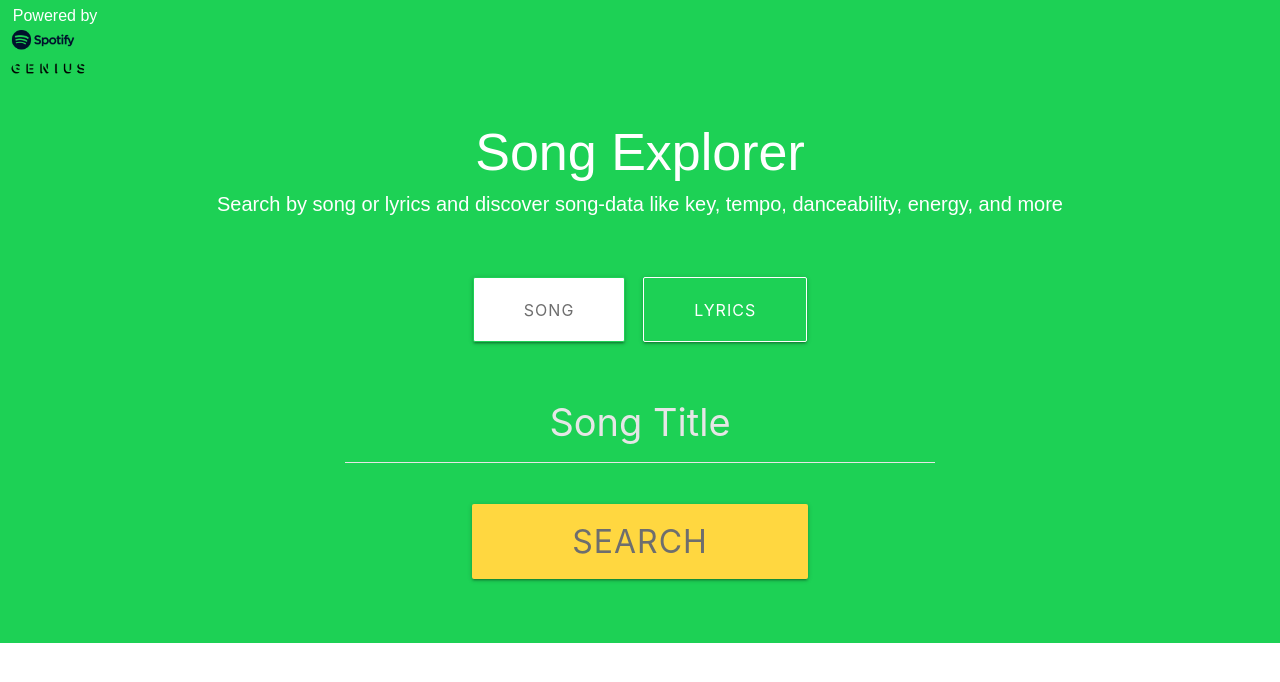
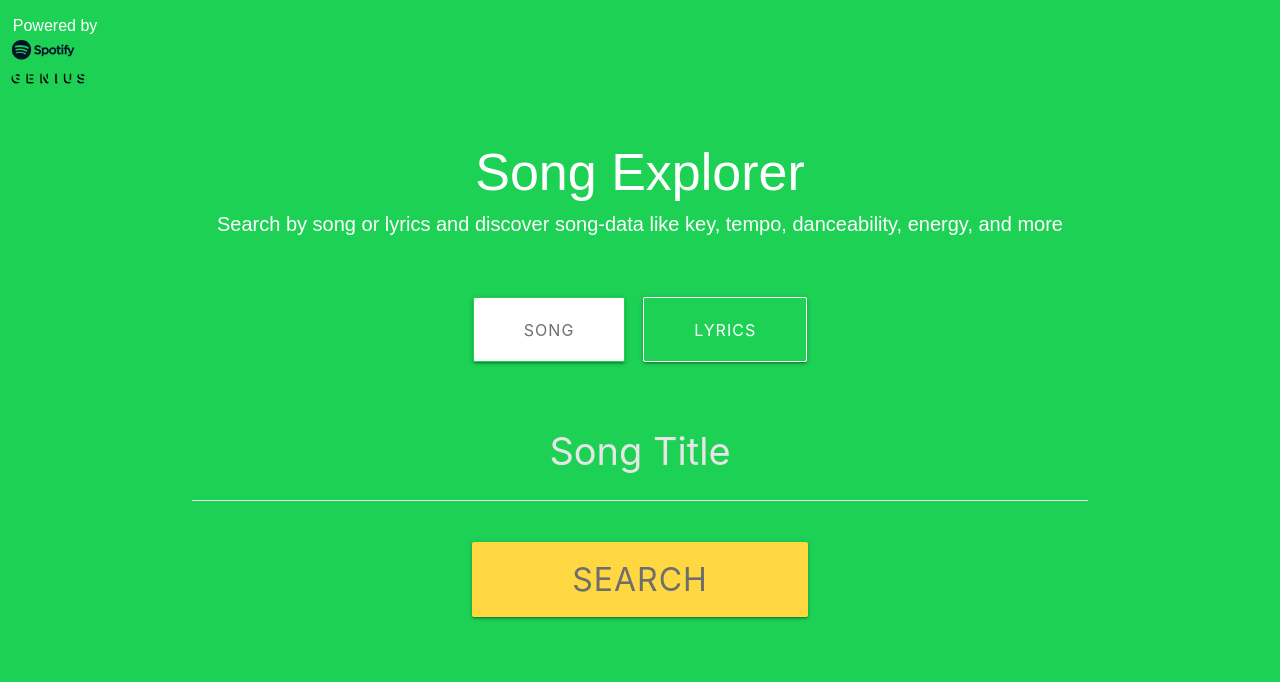
Before and after one commit to barton-w/song-explorer, a React (Create React App) app: page / in a window 1280 px wide. Shown: the top 682 px of the page. Built offline with nearby package versions, Linux system fonts and the light colour scheme; no server answers; a web font is replaced by a local one.

Commit message:
More UI changes

```diff
--- a/src/components/search.js
+++ b/src/components/search.js
@@ -43,7 +43,7 @@ export default function Search() {
         >Lyrics</button>
       <form id="search-form" className="col s12" onSubmit={handleSubmit}>
         <div className="row">
-          <div className="input-field col s8 offset-s2">
+          <div className="input-field col s12">
             <input
               id="song"
               type="text"
--- a/src/css/main.css
+++ b/src/css/main.css
@@ -19,7 +19,7 @@ body {
   margin: 0 0;
   padding: 5% 0;
   width: 100%;
-  /* height: 100vh; */
+  height: 100vh;
   background-color: var(--spotify-green-light)
 }
 
@@ -28,6 +28,7 @@ body {
   top: 0;
   left: 1%;
   text-align: left;
+  margin-top: 10px;
 }
 
 #spotify-logo {
@@ -56,7 +57,7 @@ body {
 }
 
 h1 {
-  margin: 60px auto 0 auto;
+  margin: 80px auto 0 auto;
   font-size: 52px;
 }
 
```
